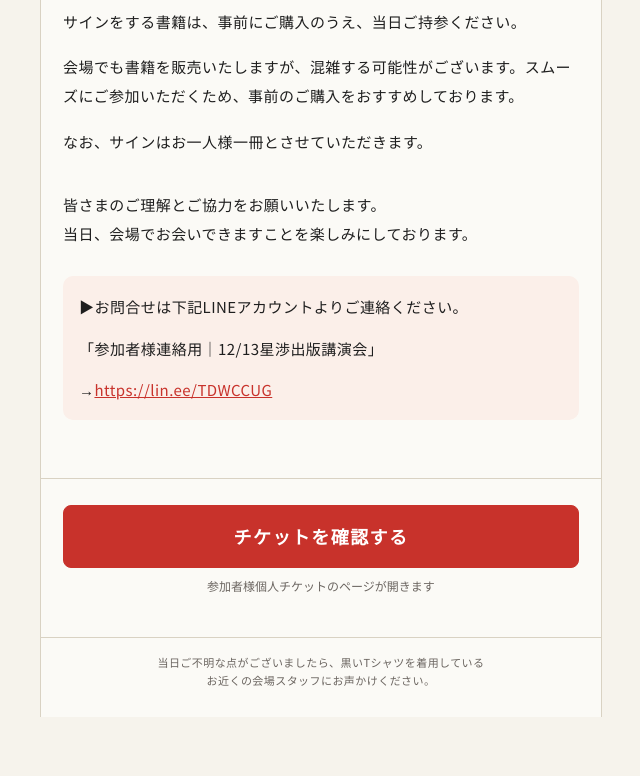
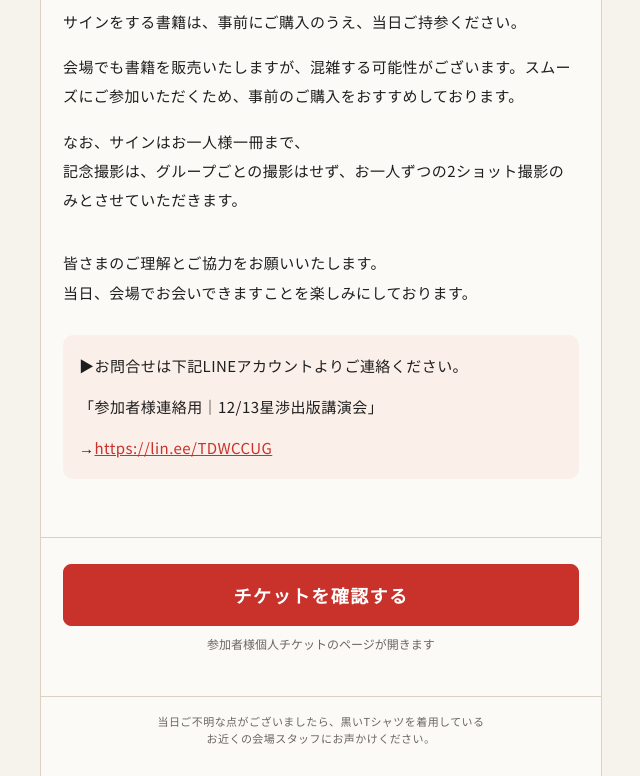
Before and after one commit to kiyokasnspa-alt/hoshi1213-eticket-demo, a plain HTML site: page g/3rd5ddgy/index.html in a window 1280 px wide. Shown: the part 3961-4737 px from the top of the page, without its empty margins (319-959 px from the left). Before the commit the page ends 4678 px from the top, so only its background shows below. Drawn offline with Linux system fonts and the light colour scheme.

Commit message:
サイン会のご案内の最後の文を変更（記念撮影はお一人ずつの2ショットのみ）
Co-Authored-By: Claude Opus 5.5 <noreply@anthropic.com>

```diff
--- a/g/3rd5ddgy/index.html
+++ b/g/3rd5ddgy/index.html
@@ -683,7 +683,7 @@
 <div class="nt-h">【８．サイン会にご参加の方へ】<span class="nt-only">※ご対象の席種限定</span></div>
 <p>サインをする書籍は、事前にご購入のうえ、当日ご持参ください。</p>
 <p>会場でも書籍を販売いたしますが、混雑する可能性がございます。スムーズにご参加いただくため、事前のご購入をおすすめしております。</p>
-<p>なお、サインはお一人様一冊とさせていただきます。</p>
+<p>なお、サインはお一人様一冊まで、<br>記念撮影は、グループごとの撮影はせず、お一人ずつの2ショット撮影のみとさせていただきます。</p>
 
 <p class="nt-end">皆さまのご理解とご協力をお願いいたします。<br>当日、会場でお会いできますことを楽しみにしております。</p>
 
```
Also changed, not shown: t/hrivhhr9/index.html (+1 -1 lines), t/ueii2hz4/index.html (+1 -1 lines).
